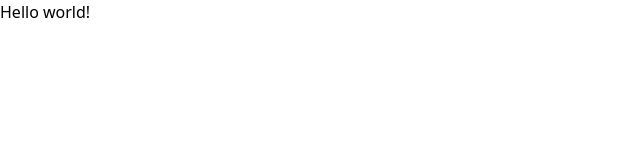
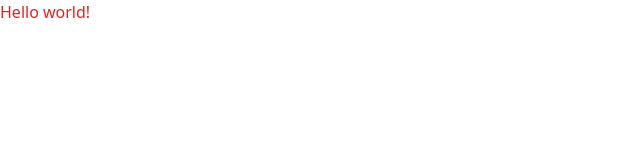
Before and after one commit to ne0rad/rasaus-art, a Next.js app: page / in a window 1280 px wide. Shown: the top 160 px of the page, without its empty margins (0-640 px from the left). Built offline with nearby package versions, Linux system fonts and the light colour scheme.

Commit message:
UPD: h1 color

```diff
--- a/src/pages/index.tsx
+++ b/src/pages/index.tsx
@@ -13,7 +13,7 @@ export default function Home() {
                 <link rel="icon" href="/favicon.ico" />
             </Head>
             <main>
-                <h1>Hello world!</h1>
+                <h1 className="text-red-600">Hello world!</h1>
             </main>
         </>
     )
```
